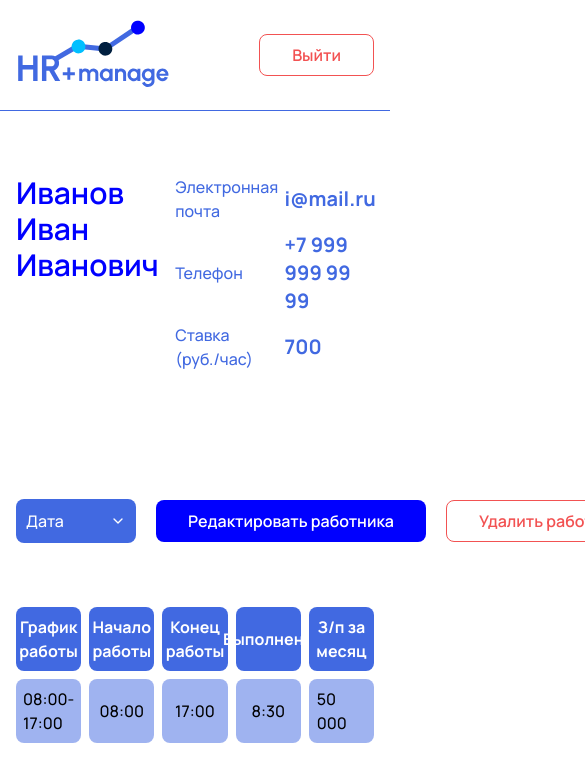
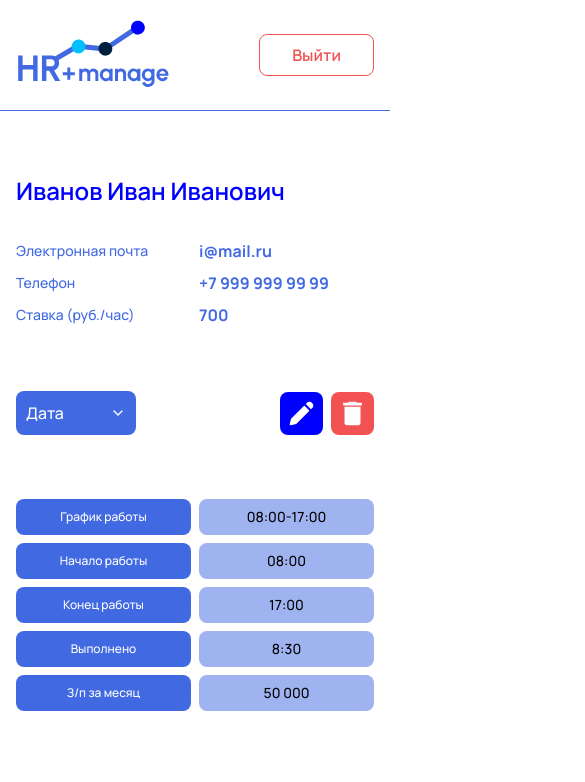
Before and after one commit to The73756/hr-manage, a Next.js app: page /employee/1 in a window 390 px wide. Shown: the top 782 px of the page, 585 px wide, since content can reach past the window. Built offline with nearby package versions, Linux system fonts and the light colour scheme.

Commit message:
adaptive one employee page

```diff
--- a/app/employee/[id]/page.tsx
+++ b/app/employee/[id]/page.tsx
@@ -1,6 +1,8 @@
 import { EmployeeInfo } from "@/components/employee-info";
 import { Header } from "@/components/header";
 import { OneEmployeeTable } from "@/components/one-employee-table";
+import { DeleteIcon } from "@/components/shared/delete-icon";
+import { EditIcon } from "@/components/shared/edit-icon";
 import { Button } from "@/components/ui/button";
 import {
   Select,
@@ -16,7 +18,7 @@ export default function EmployeePage() {
       <Header />
       <div className="py-16 container">
         <EmployeeInfo />
-        <div className="flex justify-between items-center gap-5">
+        <div className="flex justify-between items-center gap-2">
           <Select>
             <SelectTrigger className="w-[120px] min-w-[120px]">
               <SelectValue placeholder="Дата" />
@@ -27,9 +29,17 @@ export default function EmployeePage() {
               <SelectItem value="18.11.2024">18.11.2024</SelectItem>
             </SelectContent>
           </Select>
-          <div className="flex gap-5">
+          <div className="flex gap-5 max-md:hidden">
             <Button>Редактировать работника</Button>
             <Button intent="secondary">Удалить работника</Button>
+          </div>
+          <div className="flex gap-2 md:hidden">
+            <Button className="bg-blue" intent="icon">
+              <EditIcon />
+            </Button>
+            <Button className="bg-red" intent="icon">
+              <DeleteIcon />
+            </Button>
           </div>
         </div>
         <OneEmployeeTable />
--- a/components/employee-info.tsx
+++ b/components/employee-info.tsx
@@ -1,14 +1,16 @@
 export const EmployeeInfo = () => {
   return (
-    <div className="flex justify-between mb-32">
-      <h1 className="font-semibold text-3xl text-blue">Иванов Иван Иванович</h1>
-      <div className="items-center gap-x-5 gap-y-2 grid grid-cols-2 w-[420px] text-blue-light">
-        <p>Электронная почта</p>
-        <p className="font-bold text-xl">i@mail.ru</p>
-        <p>Телефон</p>
-        <p className="font-bold text-xl">+7 999 999 99 99</p>
-        <p>Ставка (руб./час)</p>
-        <p className="font-bold text-xl">700</p>
+    <div className="flex flex-wrap justify-between gap-8 mb-16 md:mb-32">
+      <h1 className="font-semibold text-2xl text-blue sm:text-3xl">
+        Иванов Иван Иванович
+      </h1>
+      <div className="items-center gap-x-2 gap-y-2 sm:gap-x-5 grid grid-cols-2 w-full sm:w-[420px] text-blue-light">
+        <p className="max-sm:text-sm">Электронная почта</p>
+        <p className="font-bold sm:text-xl">i@mail.ru</p>
+        <p className="max-sm:text-sm">Телефон</p>
+        <p className="font-bold sm:text-xl">+7 999 999 99 99</p>
+        <p className="max-sm:text-sm">Ставка (руб./час)</p>
+        <p className="font-bold sm:text-xl">700</p>
       </div>
     </div>
   );
--- a/components/one-employee-table.tsx
+++ b/components/one-employee-table.tsx
@@ -3,15 +3,15 @@ import { TableHead } from "./ui/table-head";
 
 export const OneEmployeeTable = () => {
   return (
-    <div className="my-16 w-full">
-      <div className="gap-2 grid grid-cols-5 mb-2 w-full">
+    <div className="max-md:flex max-md:gap-2 mt-16 w-full">
+      <div className="gap-2 grid md:grid-cols-5 max-md:grid-rows-5 md:mb-2 w-full">
         <TableHead>График работы</TableHead>
         <TableHead>Начало работы</TableHead>
         <TableHead>Конец работы</TableHead>
         <TableHead>Выполнено</TableHead>
         <TableHead>З/п за месяц</TableHead>
       </div>
-      <div className="gap-2 grid grid-cols-5 mb-2 w-full">
+      <div className="gap-2 grid md:grid-cols-5 max-md:grid-rows-5 md:mb-2 w-full">
         <TableCell>08:00-17:00</TableCell>
         <TableCell>08:00</TableCell>
         <TableCell>17:00</TableCell>
--- a/components/ui/button.tsx
+++ b/components/ui/button.tsx
@@ -3,7 +3,7 @@ import { ButtonHTMLAttributes, HTMLProps } from "react";
 import { twMerge } from "tailwind-merge";
 
 const buttonVariants = cva(
-  "rounded-lg font-semibold sm:font-bold sm:text-2xl whitespace-nowrap transition-colors duration-300",
+  "rounded-lg font-semibold sm:font-bold md:text-xl lg:text-2xl whitespace-nowrap transition-colors duration-300",
   {
     variants: {
       intent: {
--- a/components/ui/table-cell.tsx
+++ b/components/ui/table-cell.tsx
@@ -8,7 +8,7 @@ interface TableCellProps {
 export const TableCell = ({ children, className }: TableCellProps) => {
   return (
     <div
-      className={`bg-blue-light/50 p-2 rounded-lg font-medium flex items-center justify-center text-black ${className}`}
+      className={`bg-blue-light/50 p-2 rounded-lg font-medium flex max-sm:text-sm items-center justify-center text-black ${className}`}
     >
       {children}
     </div>
--- a/components/ui/table-head.tsx
+++ b/components/ui/table-head.tsx
@@ -8,7 +8,7 @@ interface TableHeadProps {
 export const TableHead = ({ children, className }: TableHeadProps) => {
   return (
     <div
-      className={`bg-blue-light px-4 py-2 rounded-lg font-bold text-center flex items-center justify-center text-white ${className}`}
+      className={`bg-blue-light px-4 py-2 rounded-lg sm:font-bold text-center max-sm:text-xs flex items-center justify-center text-white ${className}`}
     >
       {children}
     </div>
```
